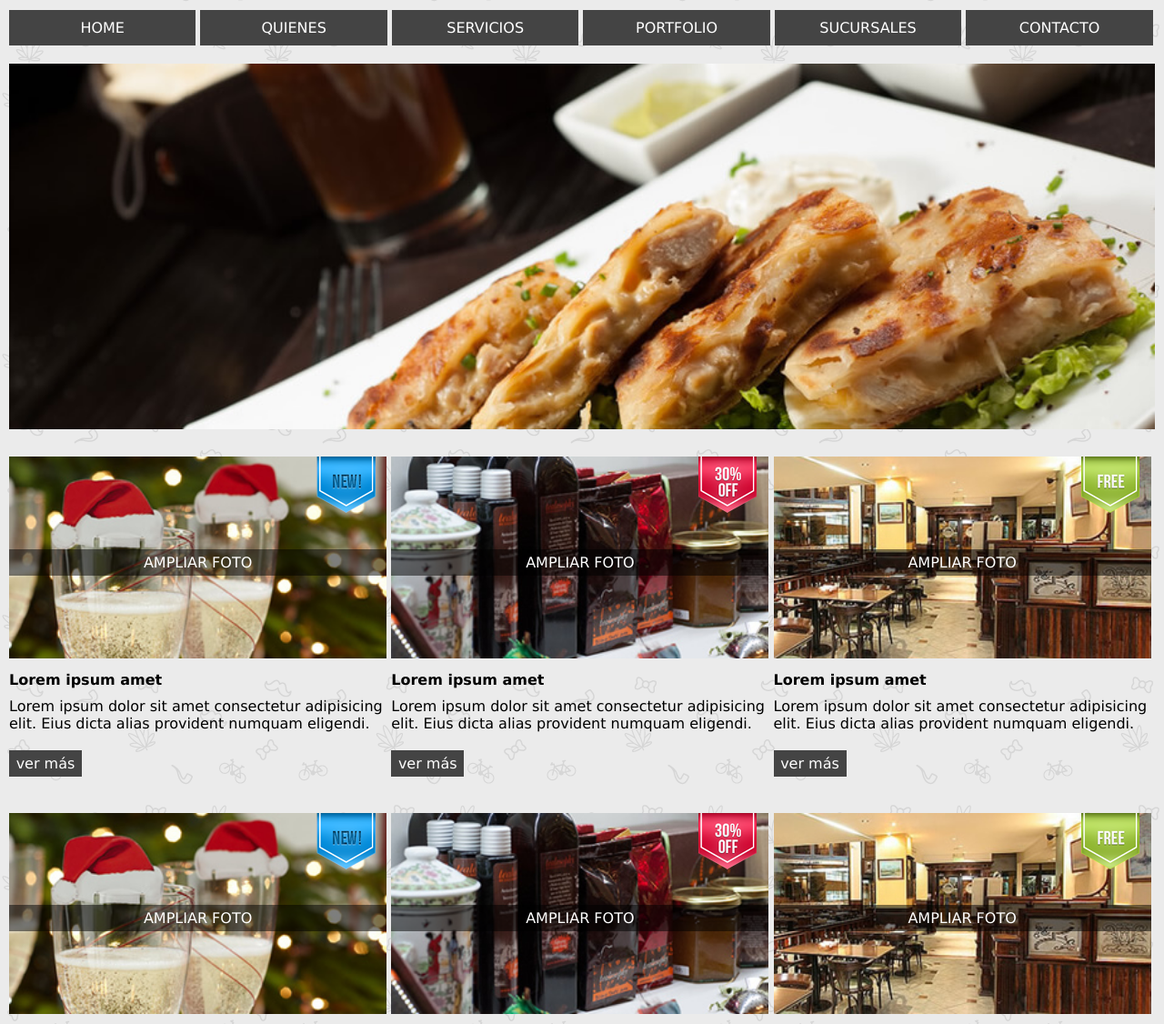
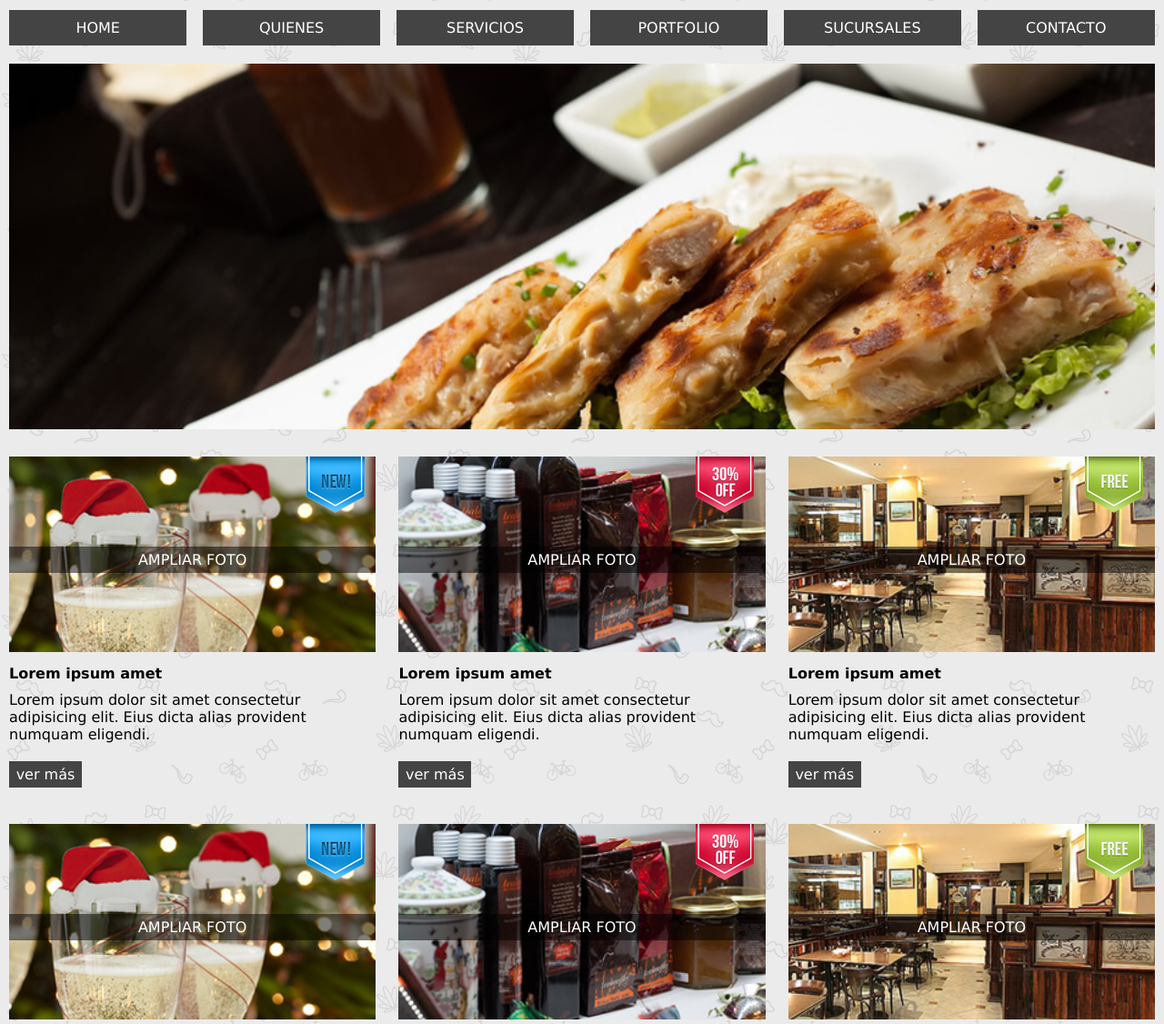
Before and after one commit to formarComision6/kitchening, a website: page views/home.html in a window 1280 px wide. Shown: the part 214-1340 px from the top of the page at 91% size. Drawn offline with Linux system fonts and the light colour scheme.

Commit message:
ultimos retoques

```diff
--- a/public/css/home.css
+++ b/public/css/home.css
@@ -48,6 +48,8 @@
 
 .home .products {
   margin: 30px 0;
+  width: 100%;
+  overflow: hidden;
 }
 
 .home article {
@@ -112,17 +114,30 @@ p {
   text-transform: uppercase;
 }
 
-@media (min-width: 768px) {
+@media (min-width: 426px) {
   /* header */
 
   .home button {
     display: none;
   }
 
+  .home header ul{
+    overflow: hidden;
+  }
+
   .home header li {
-    display: inline-block;
-    width: 16.02%;
+    width: 15.5%;
     border-bottom: none;
+    float: left;
+    margin-right: 1.4%;
+  }
+
+  .home header li:last-child{
+    margin-right: 0;
+  }
+
+  .home header a{
+    font-size: 0.55rem;
   }
 
   /* banner */
@@ -130,27 +145,47 @@ p {
   .home .banner img {
     display: block;
     width: 100%;
-    margin-top: 20px;
+    margin: 20px 0;
   }
 
   /* products */
 
   .home article {
-    width: 49.62%;
-    display: inline-block;
+    width: 49%;
+    float: left;
+    margin-right: 2%;
+  }
+  .home article:nth-child(even){
+    margin-right: 0;
   }
 }
 
-@media (min-width: 1024px) {
+@media (min-width: 769px) {
   /* hader */
+
+  .home header a{
+    font-size: 1rem;
+  }
+
   .home header li {
-    width: 16.3%;
+    width: 15.5%;
   }
   /* products */
 
   .home article {
-    width: 32.95%;
+    width: 32%;
+    margin-right: 0;
+    margin-right: 2%;
+
   }
+
+  .home article:nth-child(even){
+    margin-right: 2%;
+  }
+  .home article:nth-child(3n){
+    margin-right: 0;
+  }
+
 
   /* footer */
 
@@ -168,7 +203,7 @@ p {
 
   .home footer li {
     display: inline-block;
-    width: 8%;
+    width: 110px;
     border-bottom: none;
     border-right: 2px solid white;
     padding: 8px 0;
```
